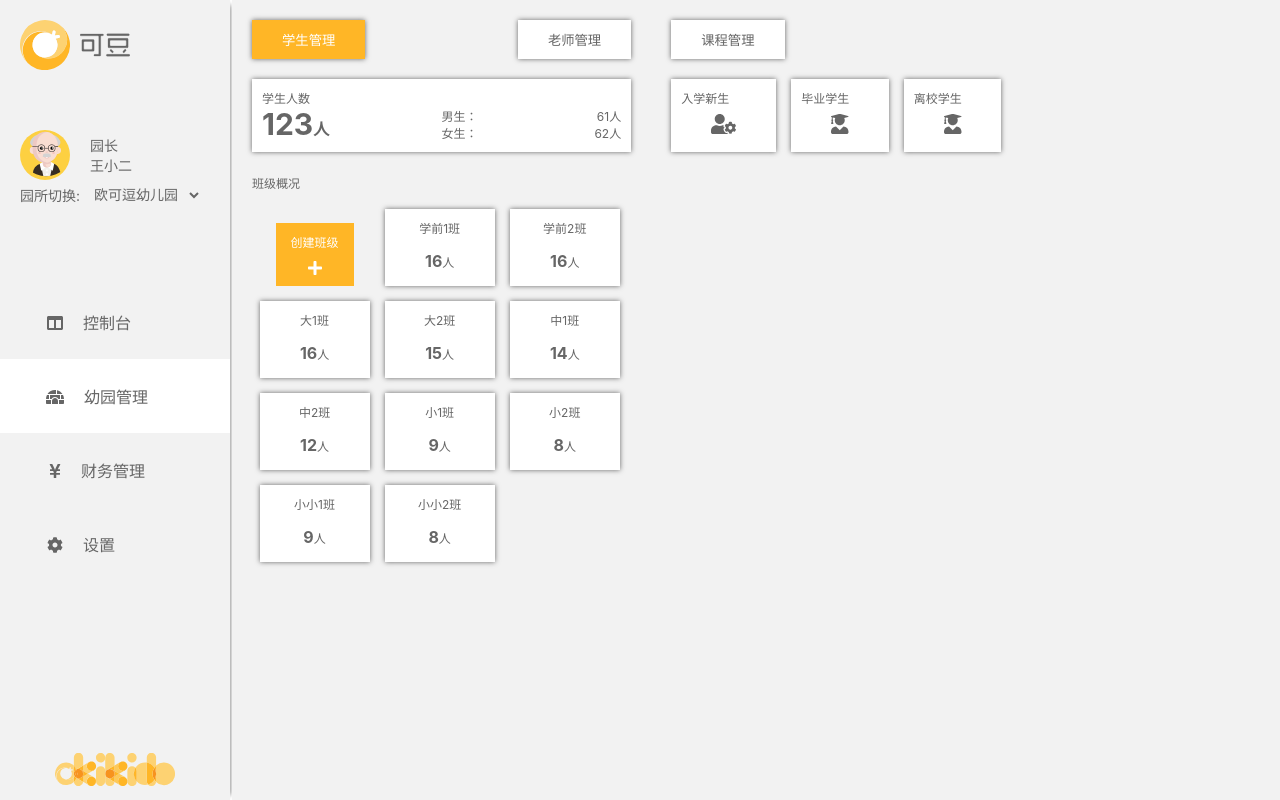
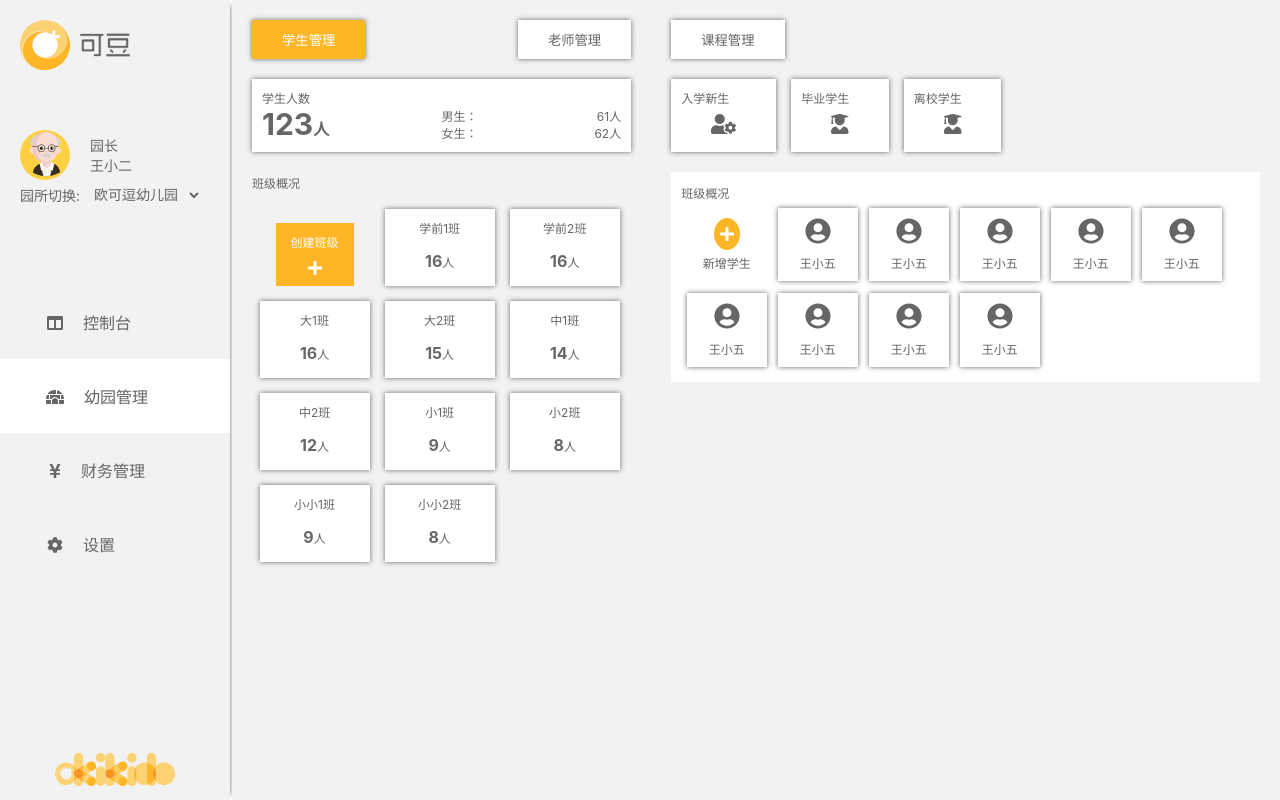
Before and after one commit to mouqinyao/okikiddo-web, a React (Create React App) app: page / in a window 1280 px wide. Built offline with nearby package versions, Linux system fonts and the light colour scheme.

Commit message:
class detail page.

```diff
--- a/src/App2.js
+++ b/src/App2.js
@@ -1,6 +1,6 @@
 import React, { Component } from 'react';
 import { FontAwesomeIcon } from '@fortawesome/react-fontawesome'
-import { faColumns, faIgloo, faYenSign, faCog, faUserGraduate, faUserCog, faPlus } from '@fortawesome/free-solid-svg-icons'
+import { faColumns, faIgloo, faYenSign, faCog, faUserGraduate, faUserCog, faPlus, faUser, faUserCircle } from '@fortawesome/free-solid-svg-icons'
 import logo1 from './images/logo1.svg';
 import logo2 from './images/logo2.svg';
 import logo3 from './images/logo3.svg';
@@ -152,6 +152,71 @@ class App extends Component {
                     <FontAwesomeIcon icon={faUserGraduate} />
                   </div>
                 </div>
+                <div className="class-detail">
+                  <label className="class-title">班级概况</label>
+                  <div className="class-detail-row">
+                    <div className="class-detail-profile add-student">
+                      <div className="class-user">
+                        <FontAwesomeIcon icon={faPlus} />
+                      </div>
+                      <div className="class-student">新增学生</div>
+                    </div>
+                    <div className="class-detail-profile">
+                      <div className="class-user">
+                        <FontAwesomeIcon icon={faUserCircle} />
+                      </div>
+                      <div className="class-student">王小五</div>
+                    </div>
+                    <div className="class-detail-profile">
+                      <div className="class-user">
+                        <FontAwesomeIcon icon={faUserCircle} />
+                      </div>
+                      <div className="class-student">王小五</div>
+                    </div>
+                    <div className="class-detail-profile">
+                      <div className="class-user">
+                        <FontAwesomeIcon icon={faUserCircle} />
+                      </div>
+                      <div className="class-student">王小五</div>
+                    </div>
+                    <div className="class-detail-profile">
+                      <div className="class-user">
+                        <FontAwesomeIcon icon={faUserCircle} />
+                      </div>
+                      <div className="class-student">王小五</div>
+                    </div>
+                    <div className="class-detail-profile">
+                      <div className="class-user">
+                        <FontAwesomeIcon icon={faUserCircle} />
+                      </div>
+                      <div className="class-student">王小五</div>
+                    </div>
+                    <div className="class-detail-profile">
+                      <div className="class-user">
+                        <FontAwesomeIcon icon={faUserCircle} />
+                      </div>
+                      <div className="class-student">王小五</div>
+                    </div>
+                    <div className="class-detail-profile">
+                      <div className="class-user">
+                        <FontAwesomeIcon icon={faUserCircle} />
+                      </div>
+                      <div className="class-student">王小五</div>
+                    </div>
+                    <div className="class-detail-profile">
+                      <div className="class-user">
+                        <FontAwesomeIcon icon={faUserCircle} />
+                      </div>
+                      <div className="class-student">王小五</div>
+                    </div>
+                    <div className="class-detail-profile">
+                      <div className="class-user">
+                        <FontAwesomeIcon icon={faUserCircle} />
+                      </div>
+                      <div className="class-student">王小五</div>
+                    </div>
+                  </div>
+                </div>
             </div>
         </div>
       </div>
--- a/src/App2.scss
+++ b/src/App2.scss
@@ -168,3 +168,67 @@ $boxShadow: 0 0 5px #666666;
         }
     }
 }
+
+.class-detail {
+    margin: 0 20px;
+    padding: 10px;
+    background-color: #ffffff;
+
+    .class-title {
+        font-size: 12px;
+        color: #666666;
+    }
+
+    .class-detail-row {
+        display: flex;
+        flex-wrap: wrap;
+
+        .class-detail-profile {
+            display: flex;
+            flex-direction: column;
+            align-items: center;
+            flex-basis: 14%;
+            margin: 1%;
+            color: #666666;
+            box-shadow: $boxShadow;
+
+            &.add-student {
+                position: relative;
+                box-shadow: none;
+
+                .class-user {
+                    position: absolute;
+                    top: 10px;
+                    padding: 6px;
+                    color: #ffffff;
+                    background-color: #ffb626;
+                    border-radius: 50%;
+
+                    svg {
+                        font-size: 16px;
+                        font-weight: bold;
+                    }
+                }
+
+                .class-student {
+                    padding: 0;
+                    position: absolute;
+                    bottom: 10px;
+                }
+            }
+
+            .class-user {
+                padding: 10px 0;
+
+                svg {
+                    font-size: 26px;
+                }
+            }
+
+            .class-student {
+                padding-bottom: 10px;
+                font-size: 12px;
+            }
+        }
+    }
+}
```
